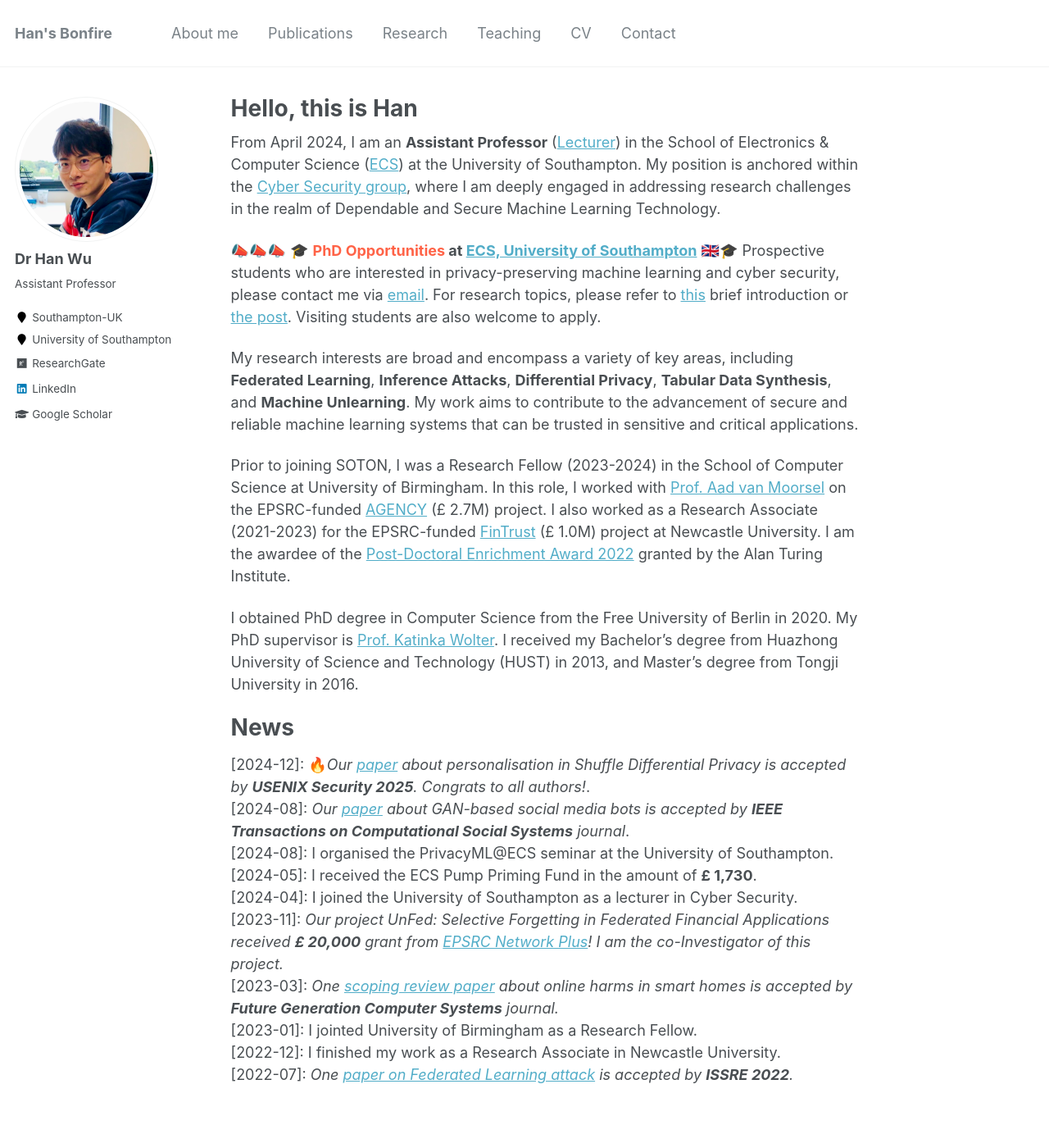
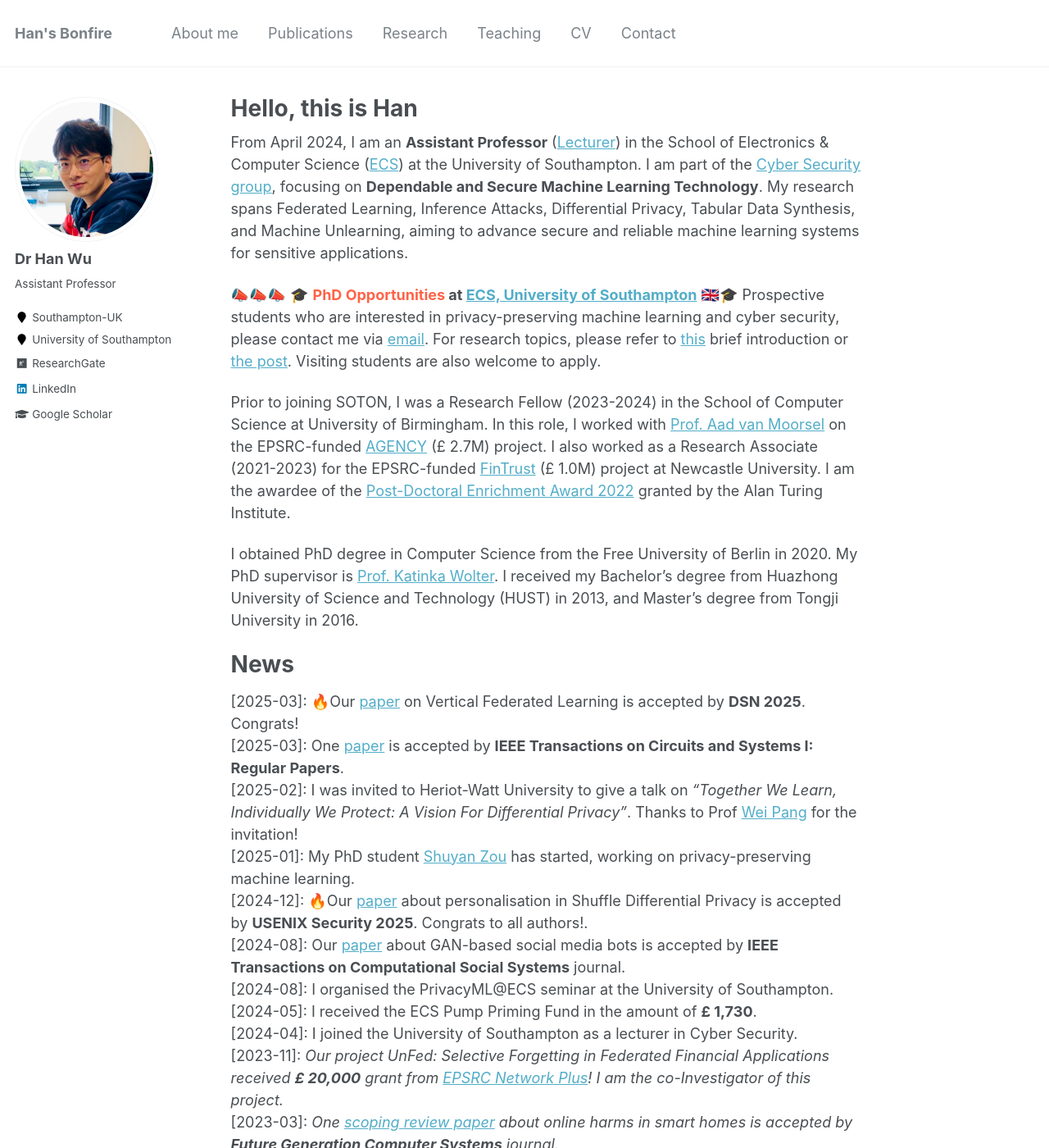
Before and after one commit to woohan/woohan.github.io, a Jekyll site: the page built from _pages/about.md, in a window 1280 px wide and 1400 px high. Shown: the whole window at 82% size. Built offline with Jekyll 4.4.1, drawn with Linux system fonts in a browser that asks for light colours.

Commit message:
update news

```diff
--- a/_pages/about.md
+++ b/_pages/about.md
@@ -8,11 +8,9 @@ redirect_from:
   - /about.html
 ---
 
-From April 2024, I am an **Assistant Professor** ([Lecturer](https://www.southampton.ac.uk/people/65cgfc/doctor-han-wu){:target="_blank"}) in the School of Electronics & Computer Science ([ECS](https://www.southampton.ac.uk/about/faculties-schools-departments/school-of-electronics-and-computer-science){:target="_blank"}) at the University of Southampton. My position is anchored within the [Cyber Security group](https://www.southampton.ac.uk/research/institutes-centres/cyber-security){:target="_blank"}, where I am deeply engaged in addressing research challenges in the realm of Dependable and Secure Machine Learning Technology.
+From April 2024, I am an **Assistant Professor** ([Lecturer](https://www.southampton.ac.uk/people/65cgfc/doctor-han-wu){:target="_blank"}) in the School of Electronics & Computer Science ([ECS](https://www.southampton.ac.uk/about/faculties-schools-departments/school-of-electronics-and-computer-science){:target="_blank"}) at the University of Southampton. I am part of the [Cyber Security group](https://www.southampton.ac.uk/research/institutes-centres/cyber-security){:target="_blank"}, focusing on **Dependable and Secure Machine Learning Technology**. My research spans Federated Learning, Inference Attacks, Differential Privacy, Tabular Data Synthesis, and Machine Unlearning, aiming to advance secure and reliable machine learning systems for sensitive applications.
 
 📣📣📣 🎓 **<span style="color:tomato">PhD Opportunities</span> at [ECS, University of Southampton](https://www.southampton.ac.uk/about/faculties-schools-departments/school-of-electronics-and-computer-science){:target="_blank"}** 🇬🇧🎓 Prospective students who are interested in privacy-preserving machine learning and cyber security, please contact me via [email]({{ site.baseurl }}{% link _pages/contact.md %}). For research topics, please refer to [this]({{ site.baseurl }}{% link _pages/research.md %}) brief introduction or [the post](https://www.jobs.ac.uk/job/DJX190/phd-studentship-privacy-security-risks-in-machine-federated-learning-systems){:target="_blank"}. Visiting students are also welcome to apply.
-
-My research interests are broad and encompass a variety of key areas, including **Federated Learning**, **Inference Attacks**, **Differential Privacy**, **Tabular Data Synthesis**, and **Machine Unlearning**. My work aims to contribute to the advancement of secure and reliable machine learning systems that can be trusted in sensitive and critical applications.
 
 Prior to joining SOTON, I was a Research Fellow (2023-2024) in the School of Computer Science at University of Birmingham. In this role, I worked with [Prof. Aad van Moorsel](https://scholar.google.de/citations?user=FawbTj8AAAAJ&hl=en&oi=ao){:target="_blank"} on the EPSRC-funded [AGENCY](https://agencyresearch.net/){:target="_blank"} (£ 2.7M) project. I also worked as a Research Associate (2021-2023) for the EPSRC-funded [FinTrust](https://gtr.ukri.org/projects?ref=EP%2FR033595%2F1){:target="_blank"} (£ 1.0M) project at Newcastle University. I am the awardee of the [Post-Doctoral Enrichment Award 2022](https://www.turing.ac.uk/post-doctoral-enrichment-awards-pdea){:target="_blank"} granted by the Alan Turing Institute.
 
@@ -21,8 +19,12 @@ I obtained PhD degree in Computer Science from the Free University of Berlin in
 
 News
 =====
-\[2024-12\]: 🔥*Our [paper](https://arxiv.org/pdf/2406.18145) about personalisation in Shuffle Differential Privacy is accepted by **USENIX Security 2025**. Congrats to all authors!*.\\
-\[2024-08\]: *Our [paper](https://ieeexplore.ieee.org/document/10712168) about GAN-based social media bots is accepted by **IEEE Transactions on Computational Social Systems** journal*.\\
+\[2025-03\]: 🔥Our [paper](https://arxiv.org/pdf/2302.01706){:target="_blank"} on Vertical Federated Learning is accepted by **DSN 2025**. Congrats!\\
+\[2025-03\]: One [paper](https://doi.org/10.1109/TCSI.2025.3550386){:target="_blank"} is accepted by **IEEE Transactions on Circuits and Systems I: Regular Papers**.\\
+\[2025-02\]: I was invited to Heriot-Watt University to give a talk on *"Together We Learn, Individually We Protect: A Vision For Differential Privacy"*. Thanks to Prof [Wei Pang](https://pangwei.eu.org/){:target="_blank"} for the invitation!\\
+\[2025-01\]: My PhD student [Shuyan Zou](https://www.linkedin.com/in/shuyanrocky/?originalSubdomain=uk){:target="_blank"} has started, working on privacy-preserving machine learning.\\
+\[2024-12\]: 🔥Our [paper](https://arxiv.org/pdf/2406.18145){:target="_blank"} about personalisation in Shuffle Differential Privacy is accepted by **USENIX Security 2025**. Congrats to all authors!.\\
+\[2024-08\]: Our [paper](https://ieeexplore.ieee.org/document/10712168){:target="_blank"} about GAN-based social media bots is accepted by **IEEE Transactions on Computational Social Systems** journal.\\
 \[2024-08\]: I organised the PrivacyML@ECS seminar at the University of Southampton.\\
 \[2024-05\]: I received the ECS Pump Priming Fund in the amount of **£ 1,730**.\\
 \[2024-04\]: I joined the University of Southampton as a lecturer in Cyber Security.\\
```
Also changed, not shown: 3 other files.
